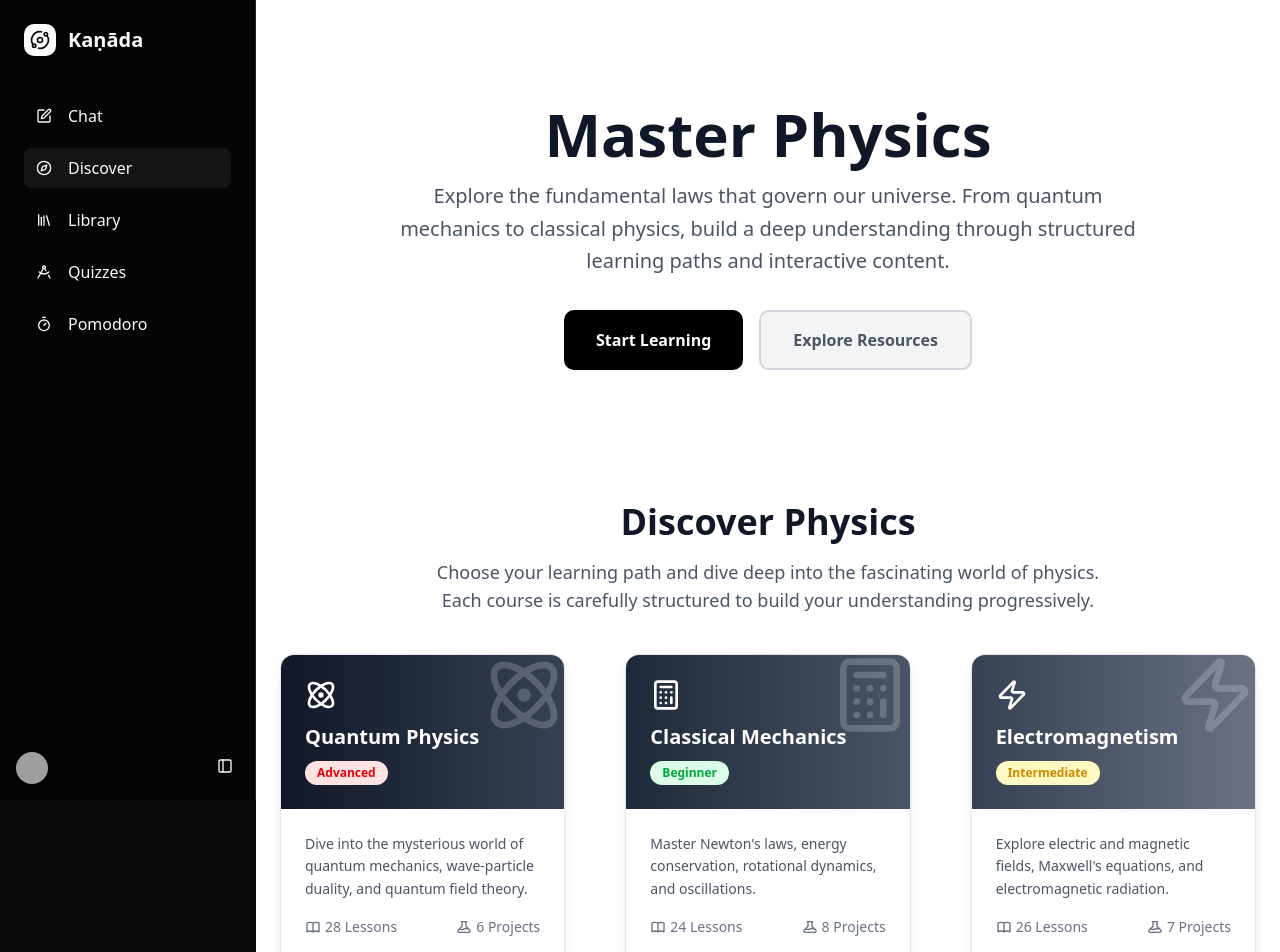
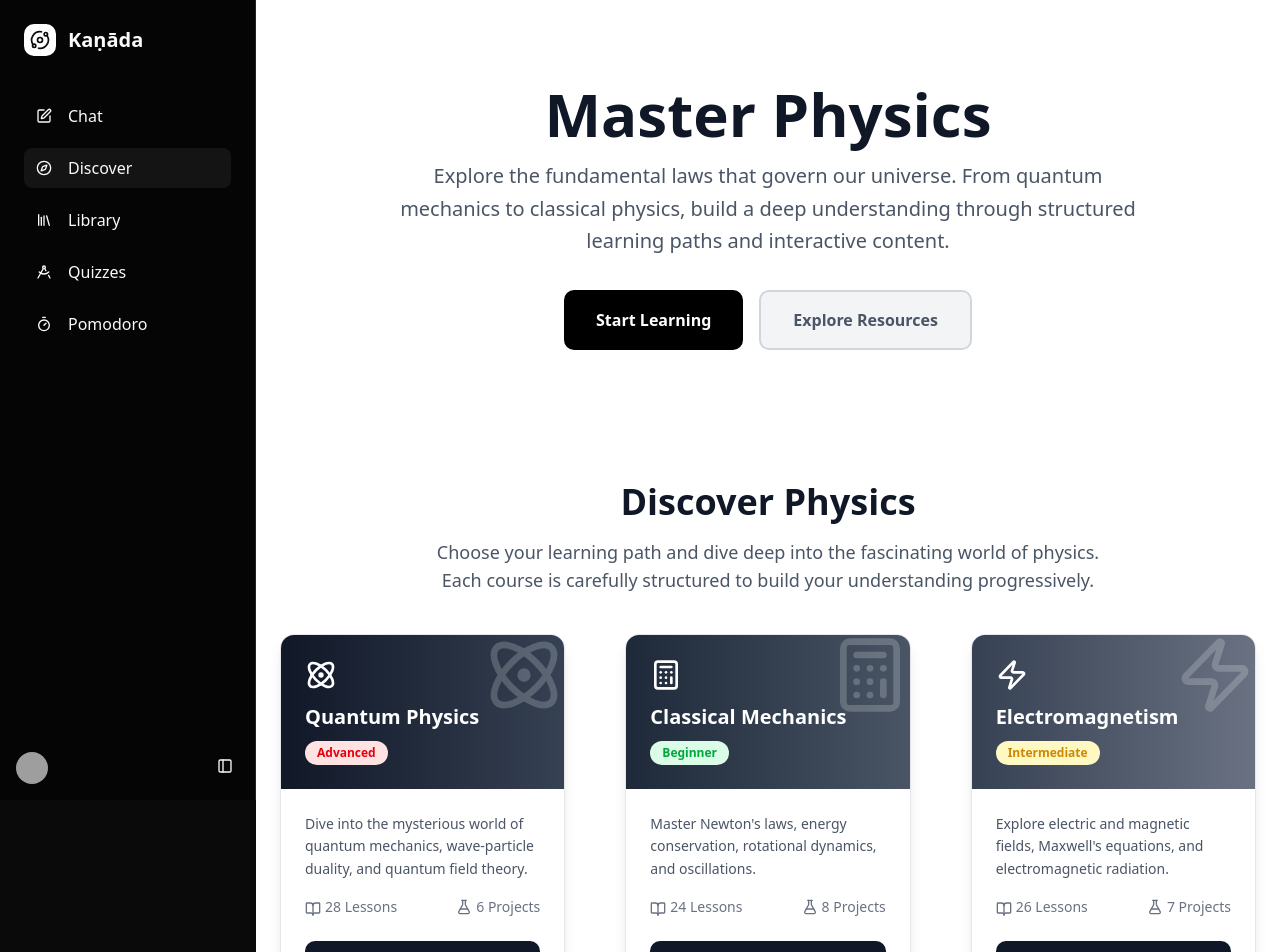
Before and after one commit to Jihirsh/Kanada-2.0, a Next.js app: page /discover in a window 1280 px wide. Shown: the top 952 px of the page. Built offline with nearby package versions, Linux system fonts and the light colour scheme; grey boxes are pictures that could not be loaded.

Commit message:
moving to features now

```diff
--- a/src/app/_components/ChatInputBox.jsx
+++ b/src/app/_components/ChatInputBox.jsx
@@ -70,7 +70,7 @@ function ChatInputBox() {
           <div className="flex items-center justify-between mt-2">
             <DropdownMenu>
               <DropdownMenuTrigger asChild>
-                <Button variant="default" className="rounded-full">
+                <Button variant="default" className="rounded-full cursor-pointer">
                   {mode === "research" ? (
                     <FlaskConical size={18} />
                   ) : (
@@ -110,16 +110,17 @@ function ChatInputBox() {
               <Button
                 size="icon"
                 variant="ghost"
-                className="hidden md:flex h-9 w-9 rounded-full cursor-pointer"
+                className="hidden md:flex h-9 w-9 rounded-full cursor-pointer border border-white/15"
               >
                 <SquareRadical size={18} />
               </Button>
               <Button
                 size="icon"
                 variant="ghost"
-                className="h-9 w-9 rounded-full cursor-pointer"
+                className="h-9 w-9 rounded-full cursor-pointer border border-white/15"
               >
                 <Paperclip size={18} />
+
               </Button>
 
               <Button
--- a/src/app/_components/Discover.jsx
+++ b/src/app/_components/Discover.jsx
@@ -1,4 +1,4 @@
-import { Atom, Calculator, Eye, Telescope, Waves, Zap } from "lucide-react";
+import { Atom, BookOpen, Calculator, Eye, FlaskConical, Telescope, Waves, Zap } from "lucide-react";
 import React from "react";
 
 const courses = [
@@ -123,41 +123,17 @@ const CourseCard = ({ course }) => {
         </p>
 
         <div className="flex items-center justify-between text-sm text-gray-500 mb-6">
-          <span className="flex items-center">
-            <svg
-              className="w-4 h-4 mr-1"
-              fill="none"
-              stroke="currentColor"
-              viewBox="0 0 24 24"
-            >
-              <path
-                strokeLinecap="round"
-                strokeLinejoin="round"
-                strokeWidth={2}
-                d="M12 6.253v13m0-13C10.832 5.477 9.246 5 7.5 5S4.168 5.477 3 6.253v13C4.168 18.477 5.754 18 7.5 18s3.332.477 4.5 1.253m0-13C13.168 5.477 14.754 5 16.5 5c1.746 0 3.332.477 4.5 1.253v13C19.832 18.477 18.246 18 16.5 18c-1.746 0-3.332.477-4.5 1.253"
-              />
-            </svg>
+          <span className="flex items-end gap-1">
+            <BookOpen size={16} />
             {lessons} Lessons
           </span>
-          <span className="flex items-center">
-            <svg
-              className="w-4 h-4 mr-1"
-              fill="none"
-              stroke="currentColor"
-              viewBox="0 0 24 24"
-            >
-              <path
-                strokeLinecap="round"
-                strokeLinejoin="round"
-                strokeWidth={2}
-                d="M19.428 15.428a2 2 0 00-1.022-.547l-2.387-.477a6 6 0 00-3.86.517l-.318.158a6 6 0 01-3.86.517L6.05 15.21a2 2 0 00-1.806.547M8 4h8l-1 1v5.172a2 2 0 00.586 1.414l5 5c1.26 1.26.367 3.414-1.415 3.414H4.828c-1.782 0-2.674-2.154-1.414-3.414l5-5A2 2 0 009 10.172V5L8 4z"
-              />
-            </svg>
+          <span className="flex items-center gap-1">
+            <FlaskConical size={16} />
             {projects} Projects
           </span>
         </div>
 
-        <button className="w-full bg-gray-900 text-white py-3 rounded-lg font-semibold hover:bg-black transition-colors group-hover:bg-black">
+        <button className="w-full bg-gray-900 text-white py-3 rounded-lg font-semibold hover:bg-black transition-colors group-hover:bg-black cursor-pointer">
           Start Course
         </button>
       </div>
@@ -167,8 +143,8 @@ const CourseCard = ({ course }) => {
 
 function Discover() {
   return (
-    <div className="flex flex-col items-center justify-center p-6 bg-white">
-      <h1 className="text-5xl md:text-6xl font-bold text-gray-900 mb-4 mt-20">
+    <div className="flex flex-col items-center p-6 bg-white">
+      <h1 className="text-5xl md:text-6xl font-bold text-gray-900 mb-4 mt-15">
         Master Physics
       </h1>
       <p className="text-xl text-center text-gray-600 mb-8 max-w-3xl mx-auto leading-relaxed">
@@ -177,10 +153,10 @@ function Discover() {
         structured learning paths and interactive content.
       </p>
       <div className="flex justify-center gap-4 mb-8">
-        <button className="px-8 py-4 font-semibold bg-black text-white rounded-lg">
+        <button className="px-8 py-4 font-semibold bg-black text-white rounded-lg cursor-pointer">
           Start Learning
         </button>
-        <button className="border-2 border-gray-300 px-8 py-4 font-semibold bg-gray-100 text-gray-600 rounded-lg">
+        <button className="border-2 border-gray-300 px-8 py-4 font-semibold bg-gray-100 text-gray-600 rounded-lg cursor-pointer">
           Explore Resources
         </button>
       </div>
--- a/src/app/_components/Pomodoro.jsx
+++ b/src/app/_components/Pomodoro.jsx
@@ -240,8 +240,9 @@ const Pomodoro = () => {
           <div className="flex justify-center space-x-4 mb-8">
             <Button
               onClick={toggleTimer}
+              variant="outline"
               size="lg"
-              className="flex items-center space-x-2"
+              className="flex items-center space-x-2 cursor-pointer"
             >
               {isActive ? (
                 <Pause className="w-5 h-5" />
@@ -253,9 +254,8 @@ const Pomodoro = () => {
 
             <Button
               onClick={resetTimer}
-              variant="outline"
               size="lg"
-              className="flex items-center space-x-2"
+              className="flex items-center space-x-2 border border-black/15 cursor-pointer"
             >
               <RotateCcw className="w-5 h-5" />
               <span>Reset</span>
@@ -263,7 +263,7 @@ const Pomodoro = () => {
           </div>
 
           {/* Stats */}
-          <div className="bg-gray-50 rounded-lg p-6">
+          <div className="bg-gray-200 rounded-lg p-6">
             <div className="grid grid-cols-2 gap-4">
               <div className="text-center">
                 <div className="text-2xl font-bold text-gray-900">
--- a/src/app/_components/Resources.jsx
+++ b/src/app/_components/Resources.jsx
@@ -169,7 +169,7 @@ const Resources = () => {
   );
 
   return (
-    <div className="min-h-screen bg-white">
+    <div className="min-h-screen bg-white px-0 md:px-4">
       {/* Hero Section */}
       <section className="bg-black text-white py-16 rounded-b-[20px]">
         <div className="max-w-7xl mx-auto px-4 sm:px-6 lg:px-8 text-center">
--- a/src/app/discover/page.jsx
+++ b/src/app/discover/page.jsx
@@ -1,9 +1,13 @@
 import React from 'react'
 import Discover from '../_components/Discover'
+import { SidebarTrigger } from '@/components/ui/sidebar'
 
 function page() {
   return (
     <div className='w-full'>
+      <div className="absolute top-2 left-2 md:hidden lg:hidden">
+        <SidebarTrigger className="bg-black" />
+      </div>
       <Discover />
     </div>
   )
--- a/src/app/library/page.jsx
+++ b/src/app/library/page.jsx
@@ -1,12 +1,16 @@
-import React from 'react'
-import Resources from '../_components/Resources'
+import React from "react";
+import Resources from "../_components/Resources";
+import { SidebarTrigger } from "@/components/ui/sidebar";
 
 function page() {
   return (
-    <div className='w-full'>
-        <Resources />
+    <div className="w-full">
+      <div className="absolute top-3 left-2 md:hidden lg:hidden">
+        <SidebarTrigger className="bg-white text-black" />
+      </div>
+      <Resources />
     </div>
-  )
+  );
 }
 
-export default page
+export default page;
--- a/src/app/pomodoro/page.jsx
+++ b/src/app/pomodoro/page.jsx
@@ -1,9 +1,13 @@
 import React from "react";
 import Pomodoro from "../_components/Pomodoro";
+import { SidebarTrigger } from "@/components/ui/sidebar";
 
 function page() {
   return (
     <div className="w-full">
+      <div className="absolute top-2 left-2 md:hidden lg:hidden z-10">
+        <SidebarTrigger className="bg-black" />
+      </div>
       <Pomodoro />
     </div>
   );
--- a/src/components/ui/slider.jsx
+++ b/src/components/ui/slider.jsx
@@ -40,7 +40,7 @@ function Slider({
         <SliderPrimitive.Range
           data-slot="slider-range"
           className={cn(
-            "bg-primary absolute data-[orientation=horizontal]:h-full data-[orientation=vertical]:w-full"
+            "bg-background absolute data-[orientation=horizontal]:h-full data-[orientation=vertical]:w-full"
           )} />
       </SliderPrimitive.Track>
       {Array.from({ length: _values.length }, (_, index) => (
--- a/src/components/ui/switch.jsx
+++ b/src/components/ui/switch.jsx
@@ -13,14 +13,14 @@ function Switch({
     <SwitchPrimitive.Root
       data-slot="switch"
       className={cn(
-        "peer data-[state=checked]:bg-primary data-[state=unchecked]:bg-input focus-visible:border-ring focus-visible:ring-ring/50 dark:data-[state=unchecked]:bg-input/80 inline-flex h-[1.15rem] w-8 shrink-0 items-center rounded-full border border-transparent shadow-xs transition-all outline-none focus-visible:ring-[3px] disabled:cursor-not-allowed disabled:opacity-50",
+        "peer data-[state=checked]:bg-background data-[state=unchecked]:bg-input focus-visible:border-ring focus-visible:ring-ring/50 dark:data-[state=unchecked]:bg-input/80 inline-flex h-[1.15rem] w-8 shrink-0 items-center rounded-full border border-transparent shadow-xs transition-all outline-none focus-visible:ring-[3px] disabled:cursor-not-allowed disabled:opacity-50",
         className
       )}
       {...props}>
       <SwitchPrimitive.Thumb
         data-slot="switch-thumb"
         className={cn(
-          "bg-background dark:data-[state=unchecked]:bg-foreground dark:data-[state=checked]:bg-primary-foreground pointer-events-none block size-4 rounded-full ring-0 transition-transform data-[state=checked]:translate-x-[calc(100%-2px)] data-[state=unchecked]:translate-x-0"
+          "bg-foreground dark:data-[state=unchecked]:bg-foreground dark:data-[state=checked]:bg-primary-foreground pointer-events-none block size-4 rounded-full ring-0 transition-transform data-[state=checked]:translate-x-[calc(100%-2px)] data-[state=unchecked]:translate-x-0"
         )} />
     </SwitchPrimitive.Root>
   );
```
Also changed, not shown: src/app/_components/PomodoroSettings.jsx (+10 -6 lines).
